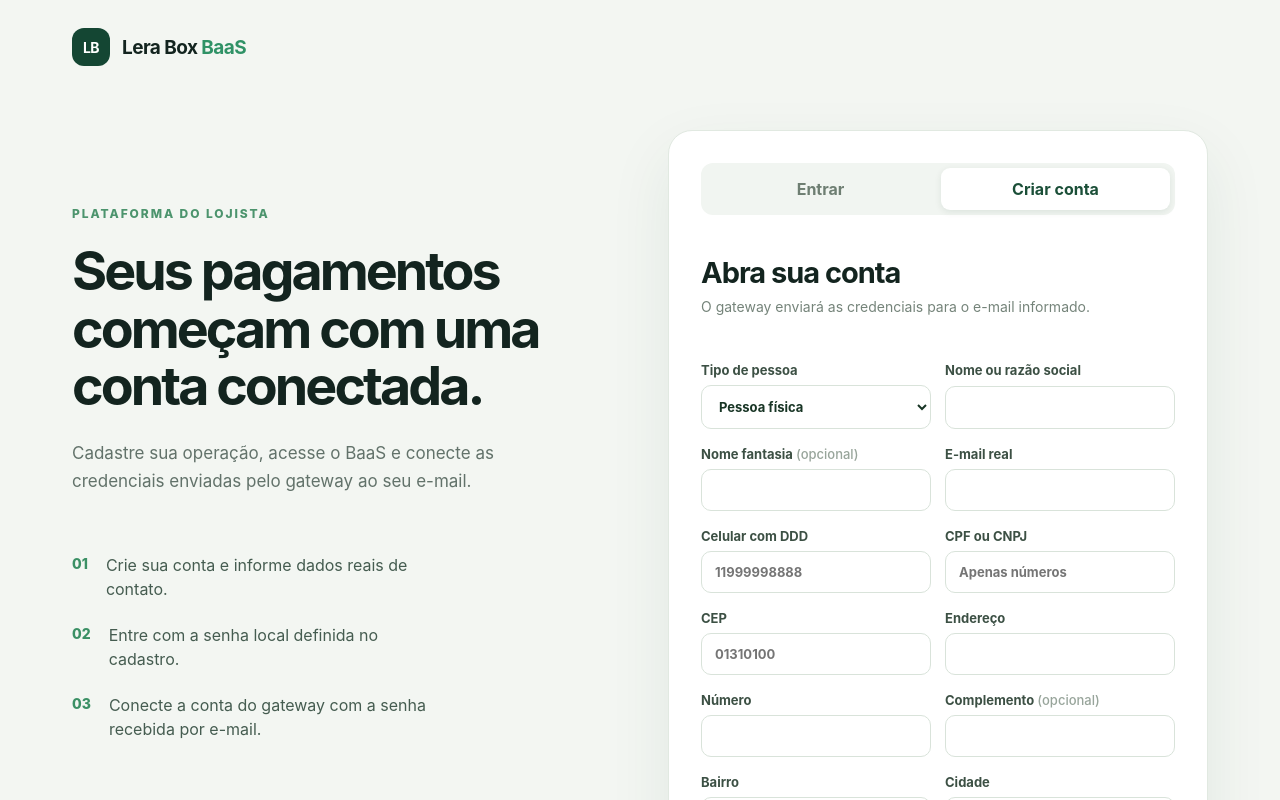
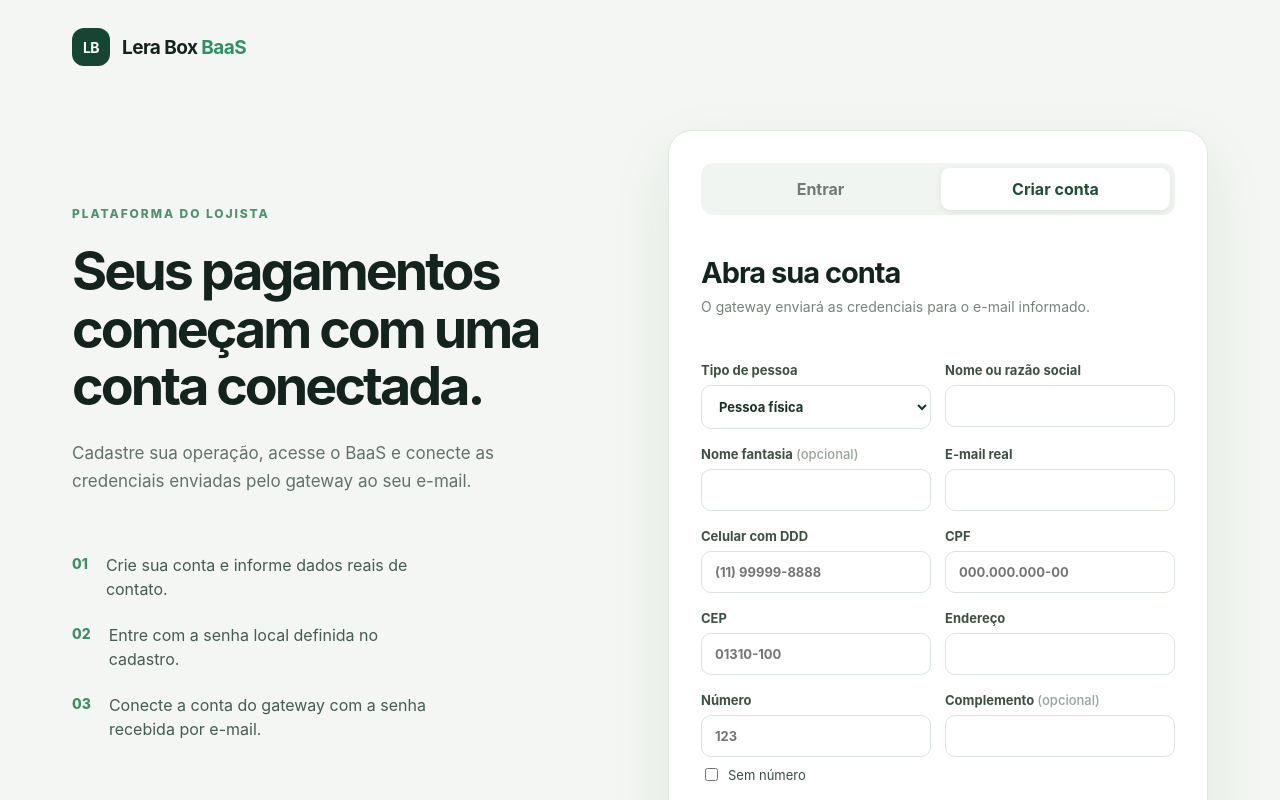
Before and after one commit to higord3v/baas-lerabox, a React (Vite) app in the folder frontend/: page / in a window 1280 px wide. Both pictures are taken after a click on the button "Criar conta". Shown: the top 800 px of the page. Built offline with nearby package versions, Linux system fonts and the light colour scheme.

Commit message:
feat(frontend): mask registration fields and auto-fill address

```diff
--- a/frontend/src/App.css
+++ b/frontend/src/App.css
@@ -173,6 +173,7 @@
 .form-grid {
   display: grid;
   grid-template-columns: repeat(2, minmax(0, 1fr));
+  align-items: start;
   gap: 17px 14px;
 }
 
@@ -205,6 +206,35 @@
 .form-field select:focus-visible {
   border-color: #369a69;
   box-shadow: 0 0 0 3px rgba(54, 154, 105, 0.12);
+}
+
+.zip-code-field {
+  display: grid;
+  align-content: start;
+  gap: 7px;
+}
+
+.zip-code-field__message {
+  color: var(--color-text-muted);
+  font-size: 12px;
+}
+
+.zip-code-field__message--error {
+  color: #8d292e;
+}
+
+.address-number-field {
+  display: grid;
+  align-content: start;
+  gap: 8px;
+}
+
+.address-number-field__checkbox {
+  display: flex;
+  align-items: center;
+  gap: 7px;
+  color: #3c5044;
+  font-size: 13px;
 }
 
 .primary-button {
--- /dev/null
+++ b/frontend/src/api/address.ts
@@ -0,0 +1,13 @@
+import { apiRequest } from './client'
+
+export interface AddressByZipCode {
+  zipCode: string
+  address: string
+  neighborhood: string
+  city: string
+  state: string
+}
+
+export function getAddressByZipCode(zipCode: string, signal?: AbortSignal): Promise<AddressByZipCode> {
+  return apiRequest(`/address/zip-code/${encodeURIComponent(zipCode)}`, { signal })
+}
--- a/frontend/src/components/register-form.tsx
+++ b/frontend/src/components/register-form.tsx
@@ -1,5 +1,8 @@
-import type { FormEvent } from 'react'
+import { useEffect, useRef, useState, type FormEvent } from 'react'
+import { getAddressByZipCode } from '../api/address'
+import { errorMessage } from '../api/client'
 import type { RegisterMerchantInput } from '../api/merchant'
+import { digitsOnly, maskDocument, maskPhone, maskZipCode } from '../utils/input-masks'
 import { FormField } from './form-field'
 
 interface RegisterFormProps {
@@ -11,24 +14,85 @@ function formValue(form: FormData, name: string): string {
   return String(form.get(name) ?? '').trim()
 }
 
+const phonePattern = '\\([0-9]{2}\\) [0-9]{5}-[0-9]{4}'
+const cpfPattern = '[0-9]{3}\\.[0-9]{3}\\.[0-9]{3}-[0-9]{2}'
+const cnpjPattern = '[0-9]{2}\\.[0-9]{3}\\.[0-9]{3}/[0-9]{4}-[0-9]{2}'
+
 export function RegisterForm({ busy, onSubmit }: RegisterFormProps) {
+  const [personType, setPersonType] = useState<'PF' | 'PJ'>('PF')
+  const [document, setDocument] = useState('')
+  const [phone, setPhone] = useState('')
+  const [zipCode, setZipCode] = useState('')
+  const [address, setAddress] = useState('')
+  const [number, setNumber] = useState('')
+  const [withoutNumber, setWithoutNumber] = useState(false)
+  const [neighborhood, setNeighborhood] = useState('')
+  const [city, setCity] = useState('')
+  const [state, setState] = useState('')
+  const [loadingAddress, setLoadingAddress] = useState(false)
+  const [addressError, setAddressError] = useState('')
+  const [addressNotice, setAddressNotice] = useState('')
+  const addressRequest = useRef<AbortController | null>(null)
+
+  useEffect(() => () => addressRequest.current?.abort(), [])
+
+  function changeZipCode(value: string) {
+    const next = maskZipCode(value)
+    const digits = digitsOnly(next, 8)
+    if (digits === digitsOnly(zipCode, 8)) return
+    addressRequest.current?.abort()
+    setZipCode(next)
+    setAddress('')
+    setNeighborhood('')
+    setCity('')
+    setState('')
+    setLoadingAddress(false)
+    setAddressError('')
+    setAddressNotice('')
+    if (digits.length === 8) void lookupAddress(digits)
+  }
+
+  async function lookupAddress(digits: string) {
+    addressRequest.current?.abort()
+    const controller = new AbortController()
+    addressRequest.current = controller
+    setLoadingAddress(true)
+    setAddressError('')
+    setAddressNotice('')
+
+    try {
+      const result = await getAddressByZipCode(digits, controller.signal)
+      if (controller.signal.aborted) return
+      setAddress(result.address)
+      setNeighborhood(result.neighborhood)
+      setCity(result.city)
+      setState(result.state)
+      setAddressNotice('Endereço encontrado. Confira os dados e informe o número.')
+    } catch (reason) {
+      if (controller.signal.aborted) return
+      setAddressError(errorMessage(reason, 'Não foi possível consultar o CEP. Preencha o endereço manualmente.'))
+    } finally {
+      if (!controller.signal.aborted) setLoadingAddress(false)
+    }
+  }
+
   async function handleSubmit(event: FormEvent<HTMLFormElement>) {
     event.preventDefault()
     const form = new FormData(event.currentTarget)
     const input: RegisterMerchantInput = {
-      personType: formValue(form, 'personType') as 'PF' | 'PJ',
+      personType,
       name: formValue(form, 'name'),
       tradingName: formValue(form, 'tradingName') || undefined,
       email: formValue(form, 'email'),
-      phone: formValue(form, 'phone'),
-      document: formValue(form, 'document'),
-      zipCode: formValue(form, 'zipCode'),
-      address: formValue(form, 'address'),
-      number: formValue(form, 'number'),
+      phone: digitsOnly(phone, 11),
+      document: digitsOnly(document, personType === 'PF' ? 11 : 14),
+      zipCode: digitsOnly(zipCode, 8),
+      address: address.trim(),
+      number: withoutNumber ? 'S/N' : number,
       complement: formValue(form, 'complement') || undefined,
-      neighborhood: formValue(form, 'neighborhood'),
-      city: formValue(form, 'city'),
-      state: formValue(form, 'state').toUpperCase(),
+      neighborhood: neighborhood.trim(),
+      city: city.trim(),
+      state: state.trim().toUpperCase(),
       localPassword: String(form.get('localPassword') ?? ''),
     }
     await onSubmit(input)
@@ -43,7 +107,11 @@ export function RegisterForm({ busy, onSubmit }: RegisterFormProps) {
       <div className="form-grid">
         <label className="form-field" htmlFor="personType">
           <span className="form-field__label">Tipo de pessoa</span>
-          <select id="personType" name="personType" required>
+          <select id="personType" name="personType" value={personType} onChange={(event) => {
+            const next = event.target.value as 'PF' | 'PJ'
+            setPersonType(next)
+            setDocument('')
+          }} required>
             <option value="PF">Pessoa física</option>
             <option value="PJ">Pessoa jurídica</option>
           </select>
@@ -51,18 +119,40 @@ export function RegisterForm({ busy, onSubmit }: RegisterFormProps) {
         <FormField label="Nome ou razão social" name="name" required minLength={2} maxLength={120} />
         <FormField label="Nome fantasia" name="tradingName" optional maxLength={120} />
         <FormField label="E-mail real" name="email" type="email" required autoComplete="email" />
-        <FormField label="Celular com DDD" name="phone" inputMode="numeric" pattern="[0-9]{11}" required placeholder="11999998888" />
-        <FormField label="CPF ou CNPJ" name="document" inputMode="numeric" pattern="[0-9]{11}|[0-9]{14}" required placeholder="Apenas números" />
-        <FormField label="CEP" name="zipCode" inputMode="numeric" pattern="[0-9]{8}" required placeholder="01310100" />
-        <FormField label="Endereço" name="address" required />
-        <FormField label="Número" name="number" required />
+        <FormField label="Celular com DDD" name="phone" type="tel" inputMode="numeric" autoComplete="tel-national"
+          value={phone} onChange={(event) => setPhone(maskPhone(event.target.value))}
+          pattern={phonePattern} maxLength={15} required placeholder="(11) 99999-8888" />
+        <FormField label={personType === 'PF' ? 'CPF' : 'CNPJ'} name="document" inputMode="numeric"
+          value={document} onChange={(event) => setDocument(maskDocument(event.target.value, personType))}
+          pattern={personType === 'PF' ? cpfPattern : cnpjPattern}
+          maxLength={personType === 'PF' ? 14 : 18} required
+          placeholder={personType === 'PF' ? '000.000.000-00' : '00.000.000/0000-00'} />
+        <div className="zip-code-field">
+          <FormField label="CEP" name="zipCode" inputMode="numeric" autoComplete="postal-code" value={zipCode}
+            onChange={(event) => changeZipCode(event.target.value)}
+            pattern="[0-9]{5}-[0-9]{3}" maxLength={9} required placeholder="01310-100" />
+          {loadingAddress && <span className="zip-code-field__message" role="status">Buscando endereço...</span>}
+          {addressError && <span className="zip-code-field__message zip-code-field__message--error" role="alert">{addressError}</span>}
+          {addressNotice && <span className="zip-code-field__message" role="status">{addressNotice}</span>}
+        </div>
+        <FormField label="Endereço" name="address" value={address} onChange={(event) => setAddress(event.target.value)} required />
+        <div className="address-number-field">
+          <FormField label="Número" name="number" inputMode="numeric" maxLength={30} required placeholder="123"
+            value={withoutNumber ? 'S/N' : number} readOnly={withoutNumber}
+            pattern={withoutNumber ? 'S/N' : '[0-9]+'}
+            onChange={(event) => setNumber(digitsOnly(event.target.value, 30))} />
+          <label className="address-number-field__checkbox">
+            <input type="checkbox" checked={withoutNumber} onChange={(event) => setWithoutNumber(event.target.checked)} />
+            Sem número
+          </label>
+        </div>
         <FormField label="Complemento" name="complement" optional />
-        <FormField label="Bairro" name="neighborhood" required />
-        <FormField label="Cidade" name="city" required />
-        <FormField label="UF" name="state" required minLength={2} maxLength={2} placeholder="SP" />
+        <FormField label="Bairro" name="neighborhood" value={neighborhood} onChange={(event) => setNeighborhood(event.target.value)} required />
+        <FormField label="Cidade" name="city" value={city} onChange={(event) => setCity(event.target.value)} required />
+        <FormField label="UF" name="state" value={state} onChange={(event) => setState(event.target.value.toUpperCase().slice(0, 2))} required minLength={2} maxLength={2} placeholder="SP" />
         <FormField label="Senha local" name="localPassword" type="password" required minLength={12} autoComplete="new-password" />
       </div>
-      <button className="primary-button" disabled={busy}>Criar conta</button>
+      <button className="primary-button" disabled={busy || loadingAddress}>Criar conta</button>
     </form>
   )
 }
--- /dev/null
+++ b/frontend/src/utils/input-masks.ts
@@ -0,0 +1,33 @@
+export function digitsOnly(value: string, maxLength: number): string {
+  return value.replace(/\D/g, '').slice(0, maxLength)
+}
+
+function applyMask(value: string, template: string): string {
+  const digits = digitsOnly(value, template.split('9').length - 1)
+  let result = ''
+  let digitIndex = 0
+
+  for (const character of template) {
+    if (digitIndex >= digits.length) break
+    if (character === '9') {
+      result += digits[digitIndex]
+      digitIndex += 1
+    } else {
+      result += character
+    }
+  }
+
+  return result
+}
+
+export function maskDocument(value: string, personType: 'PF' | 'PJ'): string {
+  return applyMask(value, personType === 'PF' ? '999.999.999-99' : '99.999.999/9999-99')
+}
+
+export function maskPhone(value: string): string {
+  return applyMask(value, '(99) 99999-9999')
+}
+
+export function maskZipCode(value: string): string {
+  return applyMask(value, '99999-999')
+}
```
